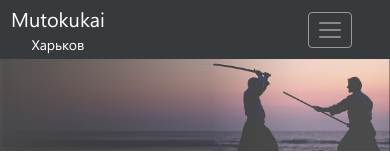
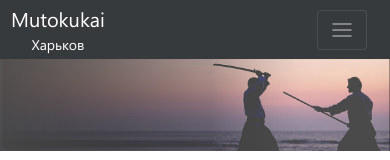
Before and after one commit to tymfear/mutokukai, a website: page index.html in a window 390 px wide. Shown: the top 160 px of the page. Drawn offline with Linux system fonts and the light colour scheme.

Commit message:
update toggle button for mobile view

```diff
--- a/app/js/nav/nav.html
+++ b/app/js/nav/nav.html
@@ -39,23 +39,17 @@
     <div class="nav-right">
       <div class="hidden-sm-down">
         <div class="lang" ng-click="nav.changeLocale('ua-UA')" ng-if="nav.currentLocale() == 'ru-RU'"
-           title="{{'Switch_UA' | translate}}">
+             title="{{'Switch_UA' | translate}}">
           RUS
         </div>
         <div class="lang" ng-click="nav.changeLocale('ru-RU')" ng-if="nav.currentLocale() == 'ua-UA'"
-           title="{{'Switch_RU' | translate}}">
+             title="{{'Switch_RU' | translate}}">
           UKR
         </div>
       </div>
 
-      <button type="button" class="navbar-toggle hidden-md-up"
-              data-toggle="collapse" data-target="#header-navbar-collapse">
-        <span class="sr-only">Toggle navigation</span>
-        <span class="icon-bar"></span>
-        <span class="icon-bar"></span>
-        <span class="icon-bar"></span>
-      </button>
-
+      <button type="button" class="navbar-toggler hidden-md-up"  data-toggle="collapse" data-target="#header-navbar-collapse"
+              aria-controls="navbarResponsive" aria-expanded="false" aria-label="Toggle navigation"></button>
     </div>
   </div>
 
@@ -75,7 +69,7 @@
       </li>
       <li ng-click="nav.changeLocale('ua-UA')" ng-if="nav.currentLocale() == 'ru-RU'"
           title="{{'Switch_UA' | translate}}">
-          RUS
+        RUS
       </li>
       <li ng-click="nav.changeLocale('ru-RU')" ng-if="nav.currentLocale() == 'ua-UA'"
           title="{{'Switch_RU' | translate}}">
--- a/app/styles/styles.css
+++ b/app/styles/styles.css
@@ -281,19 +281,6 @@ header.h1 {
   border-radius: 4px;
 }
 
-.icon-bar {
-  display: block;
-  width: 22px;
-  height: 2px;
-  border-radius: 1px;
-  background-color: #888;
-  margin-bottom: 5px;
-}
-
-.icon-bar:last-child {
-  margin-bottom: 0;
-}
-
 .arrow {
   font-size: 28px;
 }
@@ -320,7 +307,3 @@ table {
   overflow-x: scroll;
   display: block;
 }
-
-button.navbar-toggle {
-  border: 1px solid #999999;
-}
```
